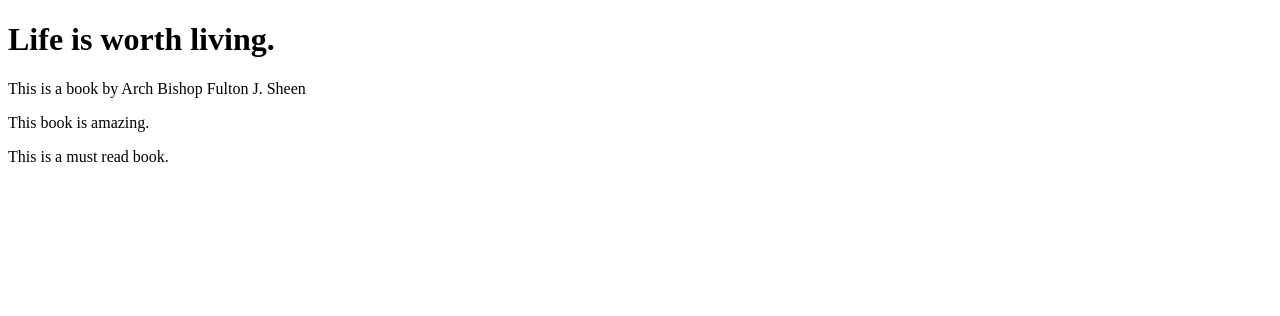
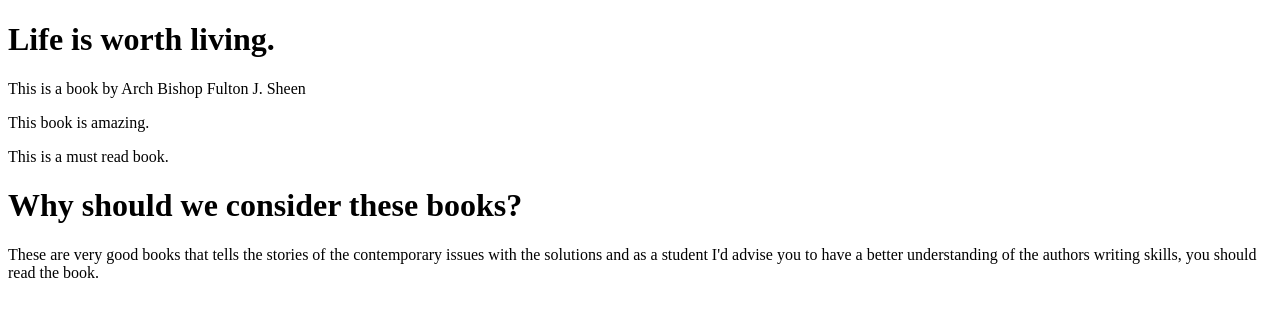
Before and after one commit to Sataneous/Life, a plain HTML site: page index.html in a window 1280 px wide. Drawn offline with Linux system fonts and the light colour scheme.

Commit message:
Why to read the books

```diff
--- a/index.html
+++ b/index.html
@@ -10,6 +10,8 @@
 <p>This is a book by Arch Bishop Fulton J. Sheen</p>
 <p>This book is amazing.</p>
 <p>This is a must read book.</p>
+<h1>Why should we consider these books?</h1>
+<p>These are very good books that tells the stories of the contemporary issues with the solutions and as a student I'd advise you to have a better understanding of the authors writing skills, you should read the book.</p>
 <body>
 
 </body>
```
